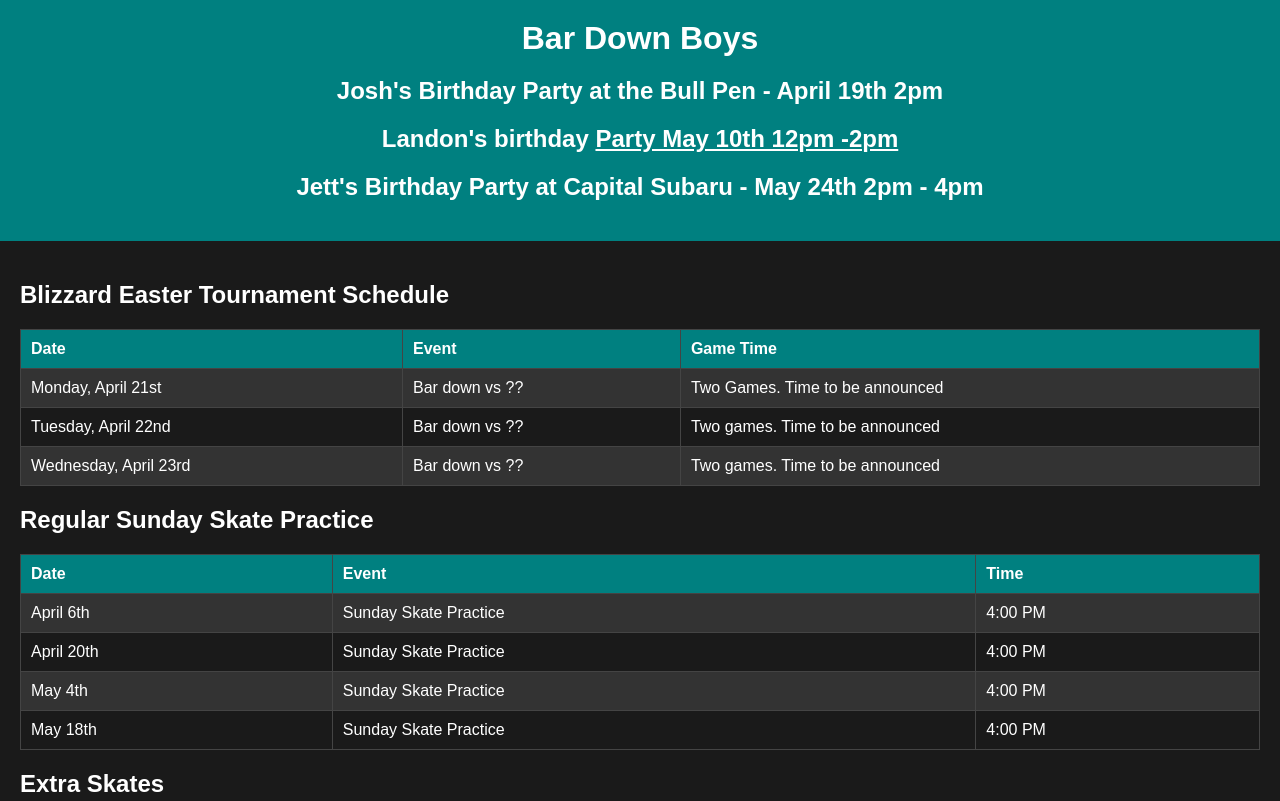
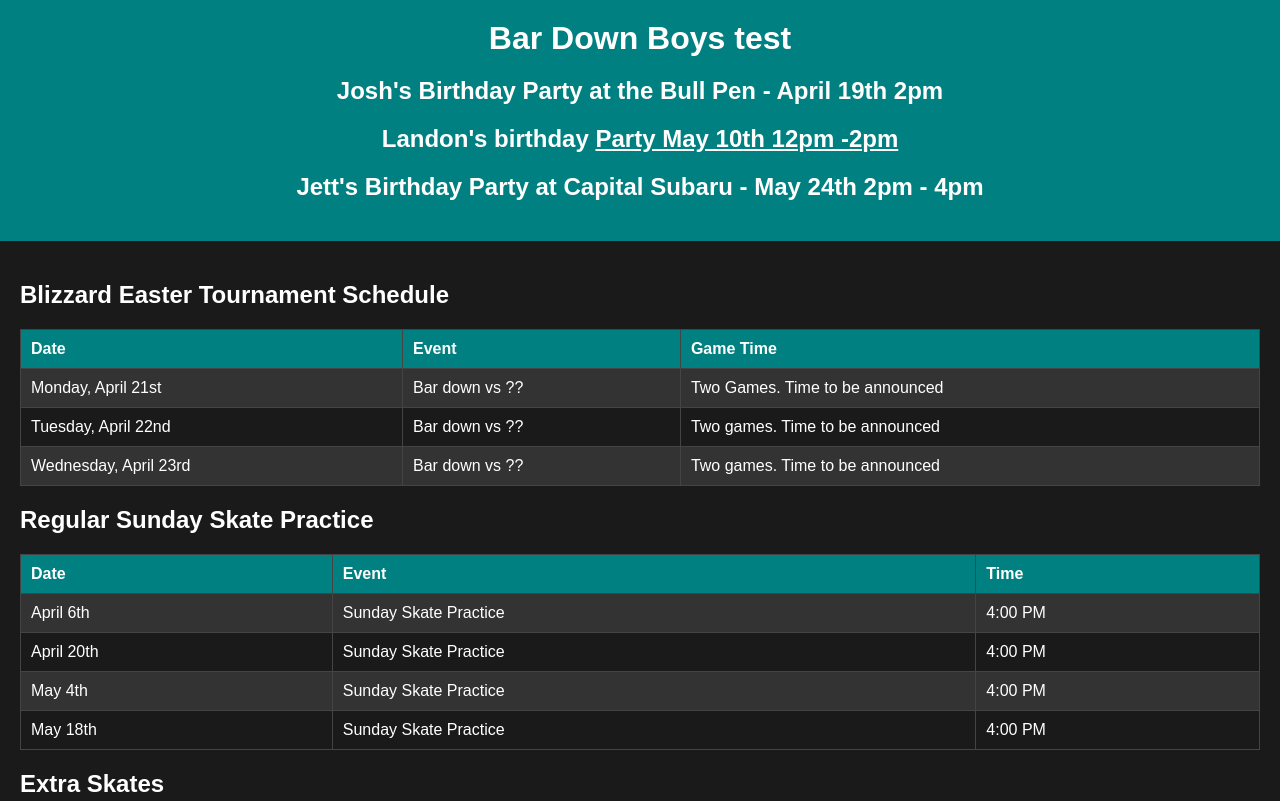
Before and after one commit to BarDownBoys/bardownboys.github.io, a plain HTML site: page index.html in a window 1280 px wide. Shown: the top 801 px of the page. Drawn offline with Linux system fonts and the light colour scheme.

Commit message:
Update index.html

```diff
--- a/index.html
+++ b/index.html
@@ -104,7 +104,7 @@
 </head>
 <body>
     <header>
-        <h1>Bar Down Boys</h1>
+        <h1>Bar Down Boys test</h1>
         <h2>Josh's Birthday Party at the Bull Pen - April 19th 2pm</h2>
         <h2> Landon's birthday <a href="Images/landon.jpg" target="_blank">Party May 10th 12pm -2pm</a>
         <h2>Jett's Birthday Party at Capital Subaru - May 24th 2pm - 4pm</h2>
```
